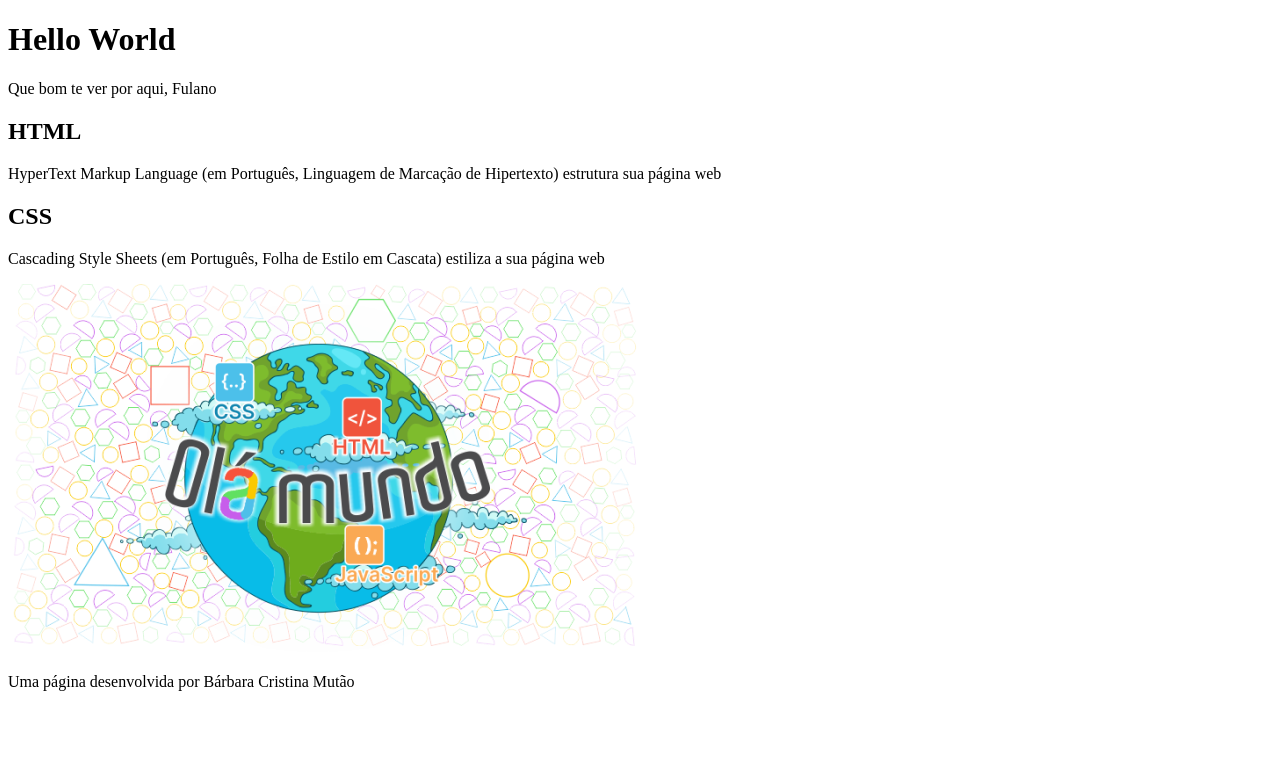
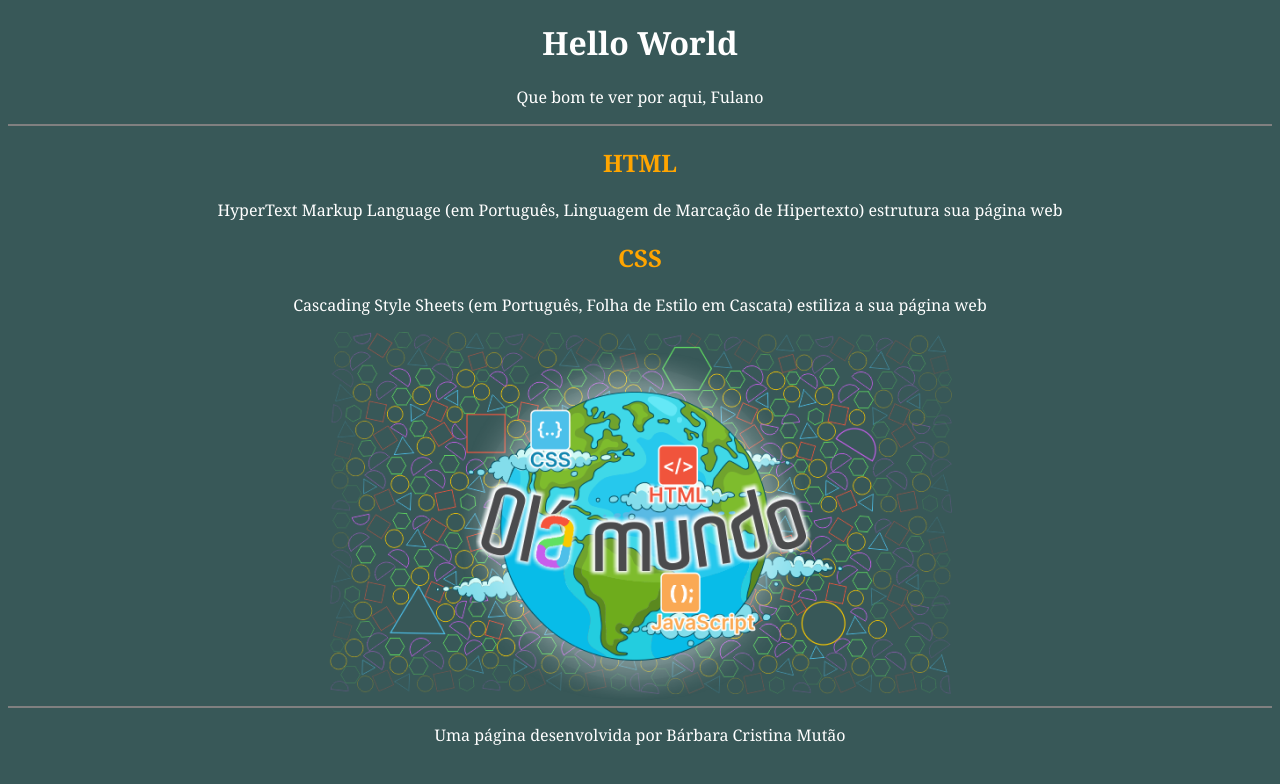
Before and after one commit to profbcmtecnologia/HELLO-WORLD, a plain HTML site: page index.html in a window 1280 px wide. Drawn offline with Linux system fonts and the light colour scheme.

Commit message:
Add files via upload

```diff
--- a/index.html
+++ b/index.html
@@ -5,21 +5,22 @@
     <meta charset="UTF-8">
     <meta name="viewport" content="width=device-width, initial-scale=1.0">
     <title>Hello World</title>
+    <link rel="stylesheet" href="style.css">
 </head>
 
 <body>
     <header>
         <h1>Hello World</h1>
-        <p>Que bom te ver por aqui, Fulano</p>
+        <p>Que bom te ver por aqui, <span id="nome-usuário">Fulano</span></p>
 
     </header>
 
     <section>
         <h2>HTML</h2>
-        <p>HyperText Markup Language (em Português, Linguagem de Marcação de Hipertexto) estrutura sua página web</p>
+        <p><span class="texto-inglês">HyperText Markup Language</span> (em Português, Linguagem de Marcação de Hipertexto) estrutura sua página web</p>
 
         <h2>CSS</h2>
-        <P>Cascading Style Sheets (em Português, Folha de Estilo em Cascata) estiliza a sua página web</P>
+        <P><span class="texto-inglês">Cascading Style Sheets</span> (em Português, Folha de Estilo em Cascata) estiliza a sua página web</P>
         <img src="imagem/Olá Mundo.png"
             alt="Imagem com figuras geométricas ao fundo e uma figura do planeta Terraa frente, com a inscrição Olá Mundo em letras coloridas">
     </section>
--- /dev/null
+++ b/style.css
@@ -0,0 +1,18 @@
+h2 {
+    color: orange;
+}
+
+body {
+    background-color: #385858;
+    color: white;
+    font-family: Georgia;
+    text-align: center;
+}
+
+header{
+    border-bottom: 2px solid gray;
+}
+
+footer{
+    border-top: 2px solid gray;
+}
```
